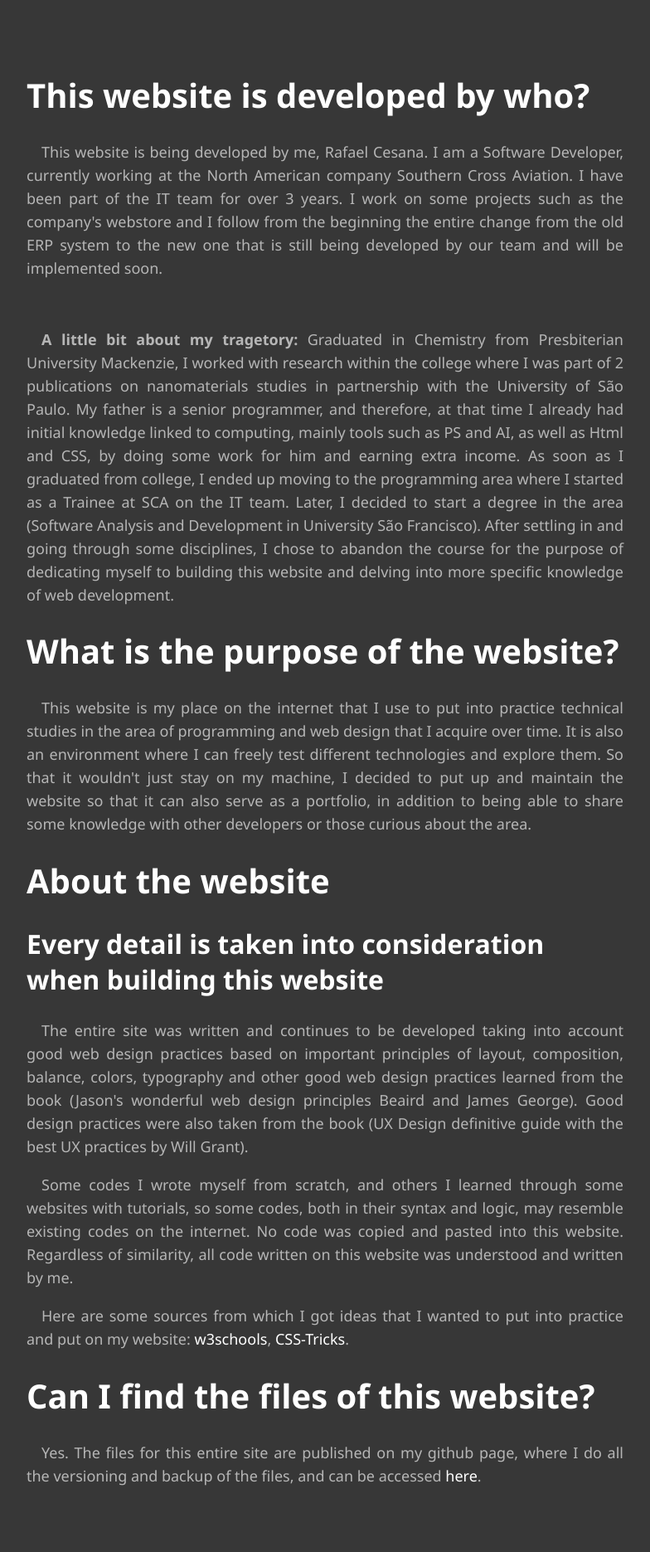
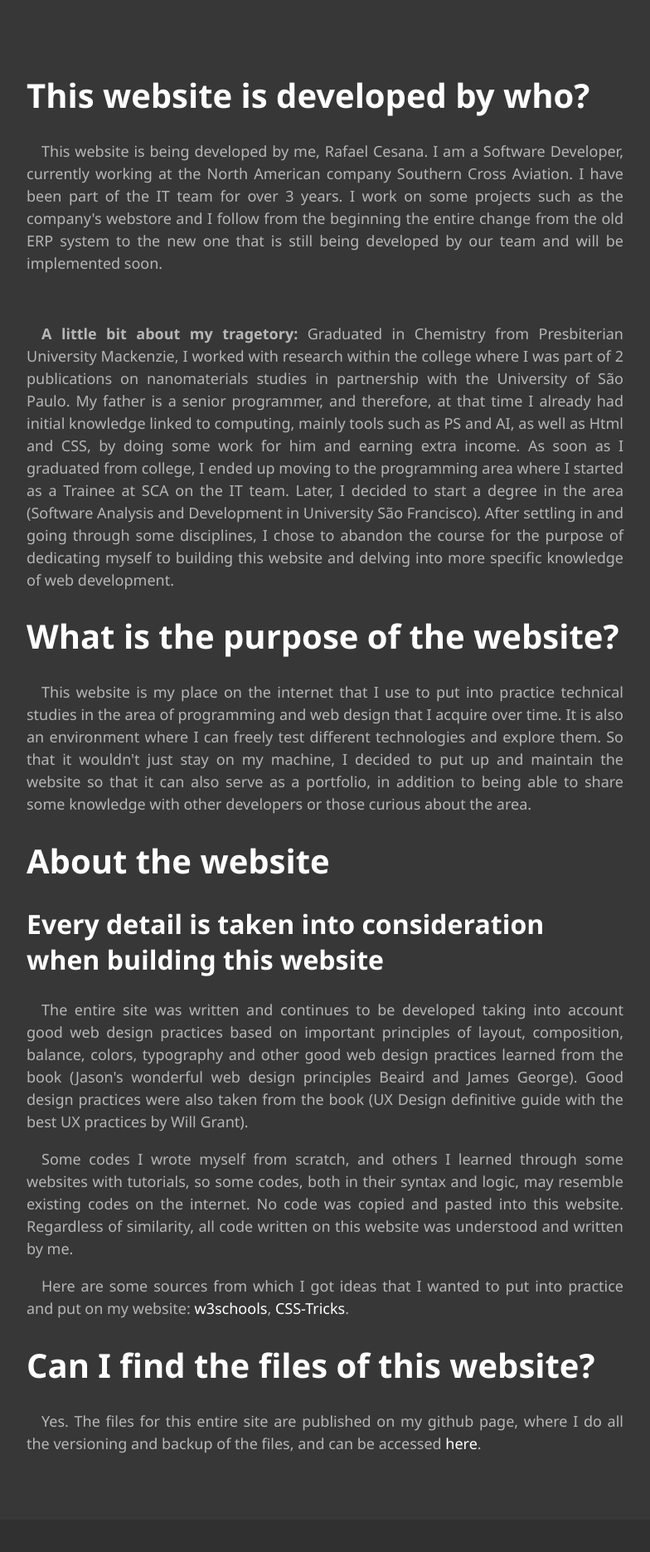
Before and after one commit to RafaCesana/coderafa, a PHP site: page /About.php in a window 1280 px wide. Shown: the part 81-1952 px from the top of the page at 83% size, without its empty margins (248-1032 px from the left). After the commit the page ends 1833 px from the top, so only its background shows below. Run offline with PHP 8.4, Linux system fonts and the light colour scheme.

Commit message:
little update

```diff
--- a/MainStyle.css
+++ b/MainStyle.css
@@ -117,7 +117,8 @@ a.on-text:hover {
 p.DefaultText {
     font-size: 18px;
     color: var(--DefaultTextColor);
-    line-height: 28px;
+    /* line-height should have 1.5x font-size pixels */
+    line-height: 27px;
     text-align: justify;
 }
 
```
